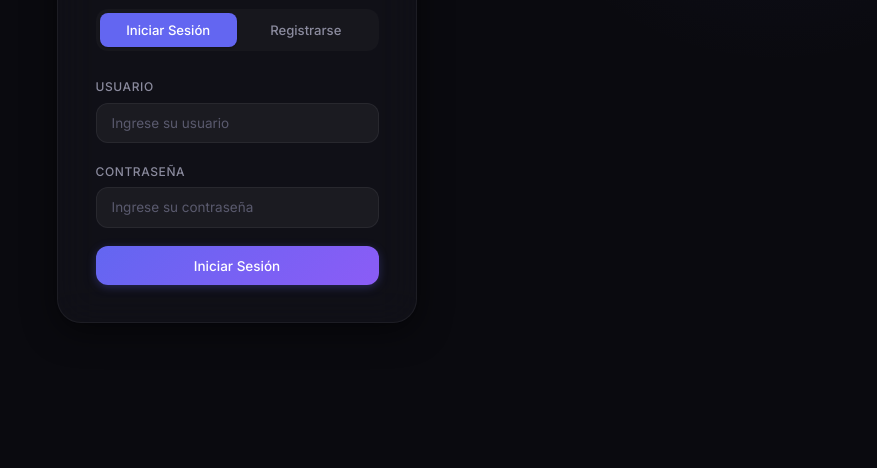
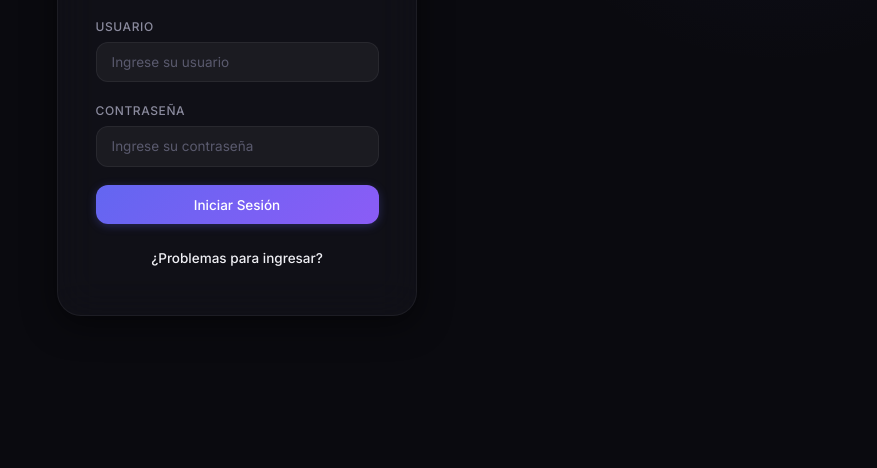
Before and after one commit to Frostmaxx/sistema-rcv-american, a website: page public/index.html in a window 1280 px wide. Shown: the part 332-800 px from the top of the page, without its empty margins (403-1280 px from the left). Drawn offline with Linux system fonts and the light colour scheme.

Commit message:
login mod

```diff
--- a/package.json
+++ b/package.json
@@ -4,7 +4,7 @@
   "description": "Sistema Web para Seguro de Responsabilidad Civil Vehicular",
   "main": "server.js",
   "scripts": {
-    "start": "node server.js port-- 4000",
+    "start": "node server.js",
     "dev": "nodemon server.js"
   },
   "dependencies": {
--- a/public/index.html
+++ b/public/index.html
@@ -26,52 +26,26 @@
 
           <div id="authMessage"></div>
 
-          <div class="auth-tabs">
-            <button
-              class="auth-tab active"
-              data-tab="login"
-              onclick="switchTab('login')"
-            >
-              Iniciar Sesión
-            </button>
-            <button
-              class="auth-tab"
-              data-tab="register"
-              onclick="switchTab('register')"
-            >
-              Registrarse
-            </button>
-          </div>
+          <div id="authMessage"></div>
 
-          <!-- Login Form -->
           <form id="loginForm" onsubmit="handleLogin(event)">
             <div class="form-group">
               <label for="loginUser">Usuario</label>
-              <input
-                type="text"
-                id="loginUser"
-                class="form-control"
-                placeholder="Ingrese su usuario"
-                required
-              />
+              <input type="text" id="loginUser" class="form-control" placeholder="Ingrese su usuario" required />
             </div>
             <div class="form-group">
               <label for="loginPass">Contraseña</label>
-              <input
-                type="password"
-                id="loginPass"
-                class="form-control"
-                placeholder="Ingrese su contraseña"
-                required
-              />
+              <input type="password" id="loginPass" class="form-control" placeholder="Ingrese su contraseña" required />
             </div>
-            <button
-              type="submit"
-              class="btn btn-primary btn-block"
-              id="loginBtn"
-            >
+            <button type="submit" class="btn btn-primary btn-block" id="loginBtn">
               Iniciar Sesión
             </button>
+
+            <div style="margin-top: 1rem; text-align: center;">
+              <button type="button" class="btn btn-secondary btn-block" onclick="alert('Para problemas de acceso o recuperación de clave, comuníquese con el departamento de TI: soporte@tuempresa.com')" style="background: transparent; border: 1px solid var(--border); color: var(--gray);">
+                ¿Problemas para ingresar?
+              </button>
+            </div>
           </form>
 
           <!-- Register Form -->
```
